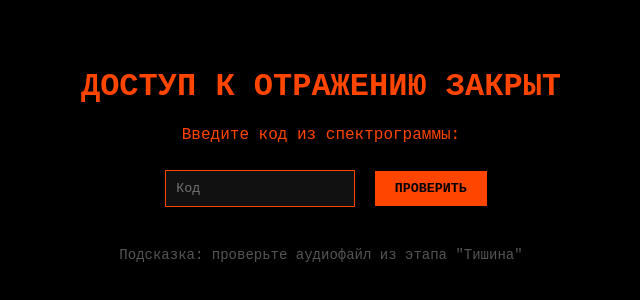
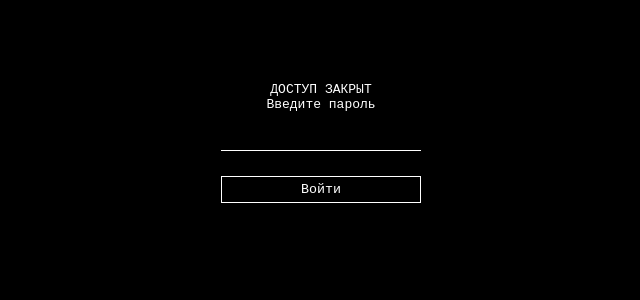
Before and after one commit to nermixon/phoenix1step3, a plain HTML site: page index.html in a window 1280 px wide. Shown: the part 258-558 px from the top of the page, without its empty margins (319-959 px from the left). Drawn offline with Linux system fonts and the light colour scheme.

Commit message:
Update index.html

```diff
--- a/index.html
+++ b/index.html
@@ -1,95 +1,93 @@
 <!DOCTYPE html>
-<html lang="ru">
+<html>
 <head>
     <meta charset="UTF-8">
     <meta name="viewport" content="width=device-width, initial-scale=1.0">
-    <title>ФЕНИКС-1 | ОТРАЖЕНИЕ</title>
+    <title>.</title>
     <style>
         body {
             background-color: #000;
-            color: #FF4500;
-            font-family: 'Courier New', monospace;
+            color: #fff;
+            font-family: monospace;
             text-align: center;
             margin: 0;
-            padding: 20px;
+            padding: 0;
             height: 100vh;
             display: flex;
             flex-direction: column;
             justify-content: center;
         }
-        #locked {
-            display: block;
-        }
-        #unlocked {
-            display: none;
+        .container {
+            margin: 0 auto;
+            width: 200px;
         }
         input {
-            background: #111;
-            color: #FF4500;
-            border: 1px solid #FF4500;
-            padding: 10px;
-            margin: 10px;
-            font-family: inherit;
+            background: transparent;
+            color: #fff;
+            border: none;
+            border-bottom: 1px solid #fff;
+            padding: 5px 0;
+            margin: 10px 0;
+            font-family: monospace;
+            text-align: center;
+            width: 100%;
+            outline: none;
+            font-size: 16px;
         }
         button {
-            background: #FF4500;
-            color: #000;
-            border: none;
-            padding: 10px 20px;
+            background: transparent;
+            color: #fff;
+            border: 1px solid #fff;
+            padding: 5px 15px;
+            margin-top: 15px;
+            font-family: monospace;
             cursor: pointer;
-            font-family: inherit;
-            font-weight: bold;
+            width: 100%;
         }
-        .mirror-text {
+        .mirror {
             transform: scaleX(-1);
-            font-size: 24px;
             margin: 30px auto;
-            max-width: 600px;
-            line-height: 1.5;
+            letter-spacing: 1px;
         }
-        .hint {
-            color: #555;
-            font-size: 14px;
-            margin-top: 30px;
-        }
+        #stage1 { display: block; }
+        #stage2 { display: none; }
     </style>
 </head>
 <body>
-    <!-- Заблокированная часть -->
-    <div id="locked">
-        <h1>ДОСТУП К ОТРАЖЕНИЮ ЗАКРЫТ</h1>
-        <p>Введите код из спектрограммы:</p>
-        <input type="text" id="codeInput" placeholder="Код">
-        <button onclick="checkCode()">ПРОВЕРИТЬ</button>
-        <p class="hint">Подсказка: проверьте аудиофайл из этапа "Тишина"</p>
+    <div id="stage1" class="container">
+        <div>ДОСТУП ЗАКРЫТ</div>
+        <div>Введите пароль</div>
+        <input type="text" id="code" maxlength="4">
+        <button onclick="checkCode()">Войти</button>
     </div>
 
-    <!-- Разблокированная часть -->
-    <div id="unlocked">
-        <h1>ОТРАЖЕНИЕ</h1>
-        <div class="mirror-text">
-            Ссылка: /x7f9n3
-        </div>
-        <p class="hint">Используйте инструменты для отражения текста</p>
+    <div id="stage2" class="mirror">
+        /x7f9n3
     </div>
 
     <script>
+        document.getElementById('code').focus();
+
         function checkCode() {
-            const code = document.getElementById("codeInput").value.trim().toUpperCase();
-            if (code === "PH1" || code === "PH-1") {
-                document.getElementById("locked").style.display = "none";
-                document.getElementById("unlocked").style.display = "block";
+            const code = document.getElementById('code').value.toUpperCase();
+            if (code === 'PH1' || code === 'PH-1') {
+                document.getElementById('stage1').style.display = 'none';
+                document.getElementById('stage2').style.display = 'block';
             } else {
-                alert("Неверный код. Проверьте спектрограмму.");
+                document.getElementById('code').value = '';
             }
         }
 
-        // Автопереход если код уже в URL
-        const urlParams = new URLSearchParams(window.location.search);
-        const codeParam = urlParams.get('code');
-        if (codeParam && (codeParam.toUpperCase() === "PH1" || codeParam.toUpperCase() === "PH-1")) {
-            document.getElementById("locked").style.display = "none";
-            document.getElementById("unlocked").style.display = "block";
+        // Обработка Enter
+        document.getElementById('code').addEventListener('keypress', function(e) {
+            if (e.key === 'Enter') checkCode();
+        });
+
+        // Автопереход по URL
+        const params = new URLSearchParams(window.location.search);
+        if (params.get('code')?.toUpperCase() === 'PH1') {
+            document.getElementById('stage1').style.display = 'none';
+            document.getElementById('stage2').style.display = 'block';
         }
     </script>
 </body>
```
